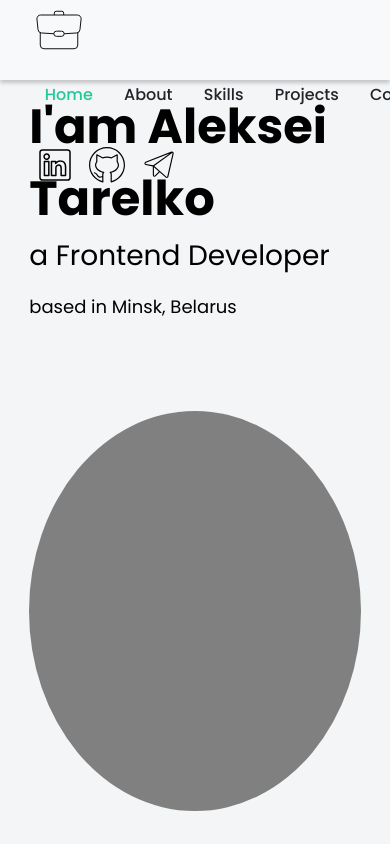
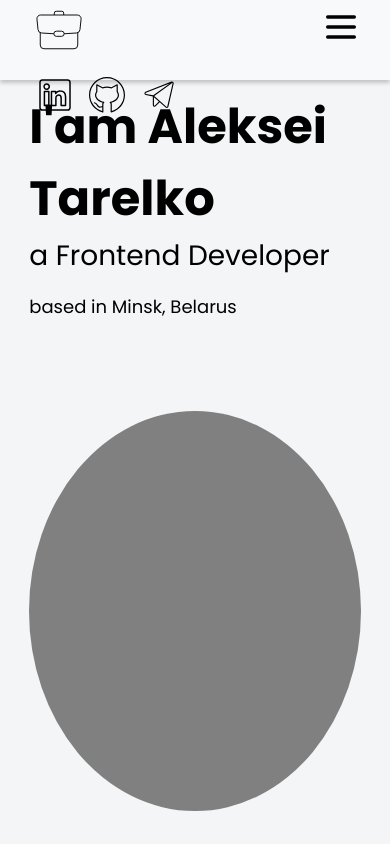
Before and after one commit to talerqa/portfolio, a React (Create React App) app: page / in a window 390 px wide. Shown: the top 844 px of the page. Built offline with nearby package versions, Linux system fonts and the light colour scheme.

Commit message:
add: burger menu in header, add media query

```diff
--- a/package.json
+++ b/package.json
@@ -11,6 +11,7 @@
     "@types/node": "^16.7.13",
     "@types/react": "^18.0.0",
     "@types/react-dom": "^18.0.0",
+    "@uidotdev/usehooks": "^2.0.1",
     "gh-pages": "^5.0.0",
     "node-sass": "^9.0.0",
     "react": "^18.2.0",
--- a/src/app/App.tsx
+++ b/src/app/App.tsx
@@ -10,6 +10,8 @@ import About from '../about/About';
 import {state} from './state'
 
 function App() {
+
+
   return (
     <div className="App">
       <Header state={state.socialLinks} />
--- a/src/contact/Contact.module.scss
+++ b/src/contact/Contact.module.scss
@@ -16,7 +16,7 @@
 
     .contactInfo {
       display: flex;
-      flex-wrap: wrap;
+
       justify-content: space-around;
       width: 100%;
 
@@ -24,7 +24,7 @@
         display: flex;
         flex-direction: column;
         justify-content: start;
-        width: 30%;
+        width: 40%;
         padding: 0 12px;
         box-sizing: border-box;
         font-weight: 600;
--- a/src/footer/ItemLink.module.css
+++ b/src/footer/ItemLink.module.css
@@ -1,6 +1,9 @@
 .item {
   display: block;
+  margin-left: 2px;
+  margin-right: 2px;
   margin-top: 5px;
+
   padding: 10px;
   width: 30px;
   height: 30px;
--- a/src/header/Header.module.scss
+++ b/src/header/Header.module.scss
@@ -12,6 +12,14 @@
   background-color: #f8f9fa;
   align-items: center;
   justify-content: space-between;
+
+  .burgerMenu {
+    display: none;
+    @media (max-width: 785px) {
+      display: block;
+    }
+  }
+
 }
 
 .headerLinks {
--- a/src/header/Header.tsx
+++ b/src/header/Header.tsx
@@ -12,21 +12,29 @@ type ContactPropsType = {
 
 export const Header = (props: ContactPropsType) => {
   console.log(props.state[2].href)
+
   return (
     <div className={s.headerBlock}>
       <div className={s.headerСontainer + ' ' + stylesContainer.container}>
         <SvgSelector
+          svgName={'portfolioSvg'}/>
 
-          svgName={'portfolioSvg'}/>
         <Nav/>
+        <div className={s.burgerMenu}>
+          <a href="#">
+            <svg width="40px" height="40px" viewBox="0 0 24 24" fill="none" xmlns="http://www.w3.org/2000/svg">
+              <path d="M4 18L20 18" stroke="#000000" stroke-width="2" stroke-linecap="round"/>
+              <path d="M4 12L20 12" stroke="#000000" stroke-width="2" stroke-linecap="round"/>
+              <path d="M4 6L20 6" stroke="#000000" stroke-width="2" stroke-linecap="round"/>
+            </svg>
+          </a>
+        </div>
         <div className={s.headerLinks}>
           <a href={props.state[2].href} target="_blank" className={s.link}>
             <SvgSelector svgName={props.state[2].svgName}/>
           </a>
           <a href={props.state[0].href} target="_blank" className={s.link}>
-            <SvgSelector
-
-              svgName={props.state[0].svgName}/>
+            <SvgSelector svgName={props.state[0].svgName}/>
           </a>
           <a href={props.state[4].href} target="_blank" className={s.link}>
             <SvgSelector svgName={props.state[4].svgName}/>
--- a/src/header/nav/Nav.module.scss
+++ b/src/header/nav/Nav.module.scss
@@ -4,11 +4,14 @@
   display: flex;
   justify-content: space-between;
   min-width: 220px;
-
+  flex-wrap: nowrap;
   .item {
     list-style: none;
     margin-left: 2px;
     margin-right: 2px;
+    @media (max-width: 785px)  {
+      display: none;
+    }
   }
 
 
@@ -28,5 +31,4 @@
   .active {
     color: #20c997;
   }
-
 }
```
Also changed, not shown: 1 other file (tests, documents, lock files or other folders).
